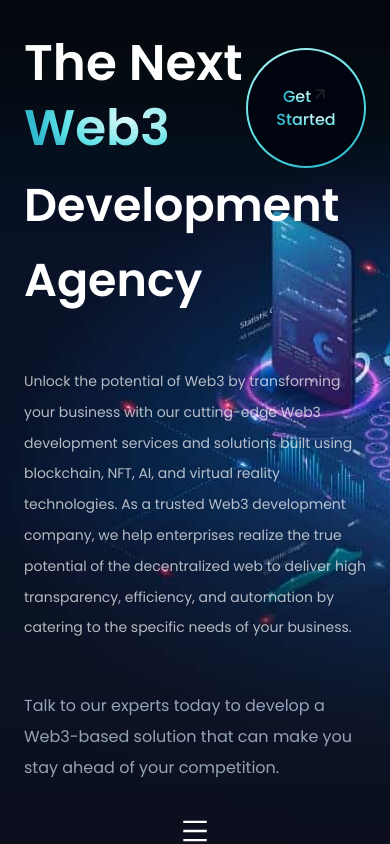
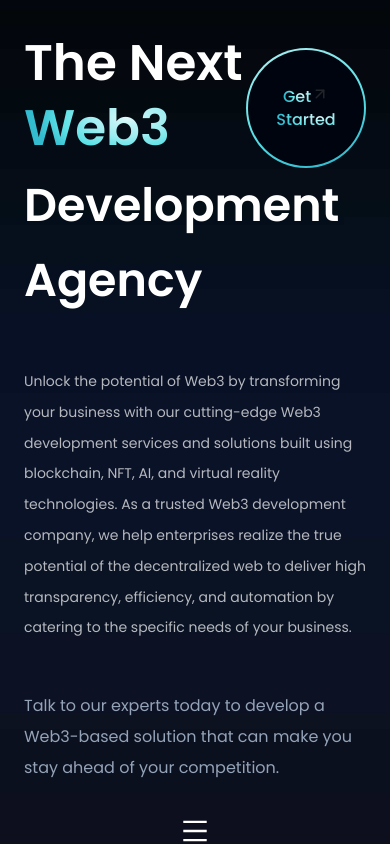
Before and after one commit to Edberaga/Old-Saysheji, a React (Vite) app: page / in a window 390 px wide. Shown: the top 844 px of the page. Built offline with nearby package versions, Linux system fonts and the light colour scheme.

Commit message:
move the header bg position to right

```diff
--- a/src/page/homepage/Home.css
+++ b/src/page/homepage/Home.css
@@ -1,7 +1,6 @@
 .home-header{
     background-image: url('../../assets/img/header-bg.jpg');
     background-size: contain;
-    background-position: right;
     background-color: black;
     background-repeat: no-repeat;
 }
@@ -15,6 +14,7 @@
 
 @media screen and (max-width: 500px) {
     .home-header{
+        background-position: left;
         background-size: auto;
     }
 }
```
